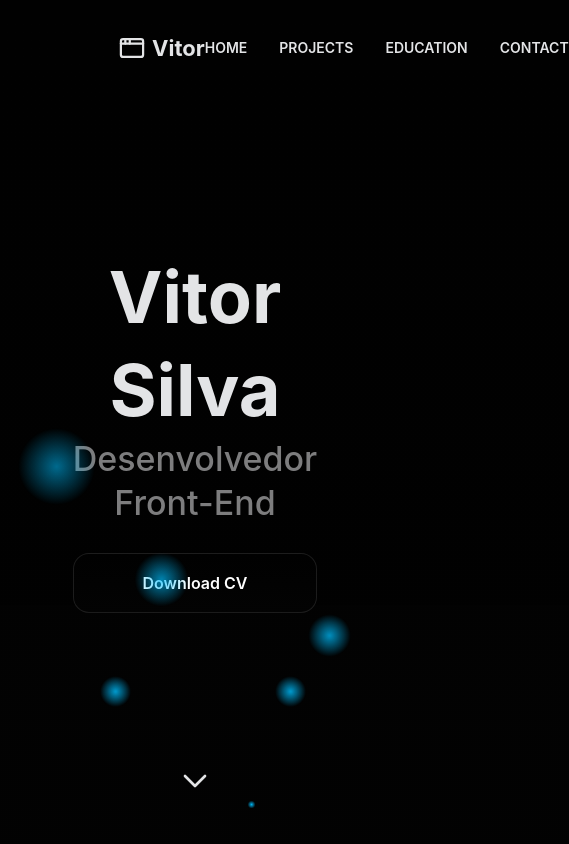
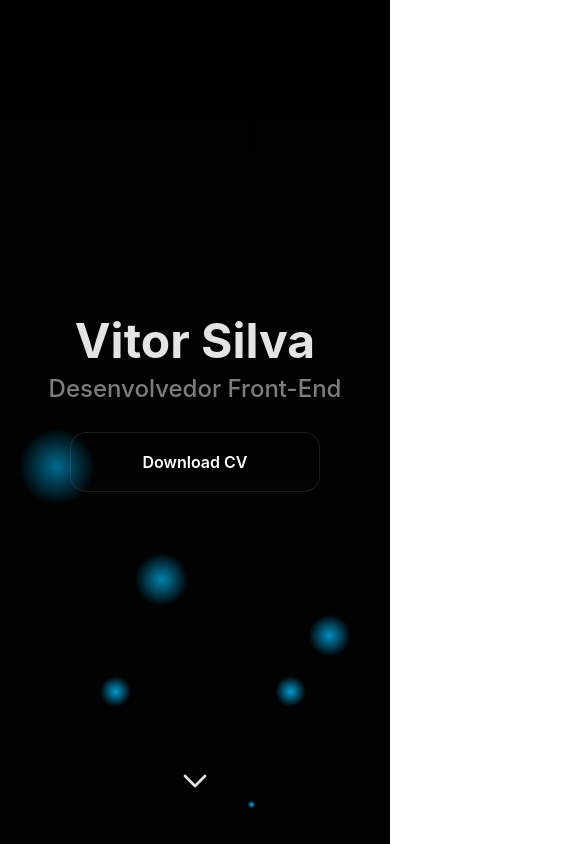
Before and after one commit to VitorProgram/my-portfolio, a Next.js app: page / in a window 390 px wide. Shown: the top 844 px of the page, 569 px wide, since content can reach past the window. Built offline with nearby package versions, Linux system fonts and the light colour scheme.

Commit message:
feat: adding website core responsiveness and fixed header with blur effect

```diff
--- a/src/app/page.tsx
+++ b/src/app/page.tsx
@@ -7,7 +7,7 @@ import EducationDetails from "@/components/EducationDetails";
 
 const App = () => {
   return (
-    <Box pr={112} pl={112}>
+    <Box pr={32} pl={32}>
       <Home />
       <Technologies />
       <Projects />
--- a/src/components/Home/components/Header.tsx
+++ b/src/components/Home/components/Header.tsx
@@ -17,11 +17,21 @@ const Header = () => {
     <motion.header
       initial={{ scale: 0, opacity: 0 }}
       whileInView={{ scale: 1, opacity: 1 }}
-      transition={{ duration: 1.2, delay: 0.4 }}
+      transition={{ duration: 1, delay: 0.4 }}
       viewport={{ once: true }}
-      style={{ width: "100%" }}
+      style={{
+        position: "fixed",
+        top: 0,
+        left: 0,
+        width: "100%",
+        padding: "10px 32px",
+        boxShadow: "0px 4px 10px rgba(0, 0, 0, 0.1)",
+        zIndex: 2000,
+        backdropFilter: "blur(10px)", // Efeito de blur no fundo
+        WebkitBackdropFilter: "blur(10px)", // Suporte para Safari
+      }}
     >
-      <Flex h={96} w="100%" justify="space-between" align="center">
+      <Flex h={50} w="100%" justify="space-between" align="center">
         <Link href="/" style={{ textDecoration: "none" }}>
           <Flex align="center">
             <Image w={40} src="/logo.svg" />
--- a/src/components/Home/index.tsx
+++ b/src/components/Home/index.tsx
@@ -5,23 +5,35 @@ import theme from "@/theme";
 import "./animation.css";
 import DownloadCVButton from "./components/DownloadCVButton";
 import { motion } from "motion/react";
+import { useMediaQuery } from "@mantine/hooks";
 
 const Home = () => {
+  const isMobile = useMediaQuery("(max-width: 600px)");
+
   return (
-    <Stack h="100vh" align="center" justify="space-between" pb={42}>
-      <Header />
+    <Stack id="home" h="100vh" align="center" justify="center">
+      {!isMobile && <Header />}
 
-      <Stack align="center" gap={8}>
+      <Stack mb={42} align="center" gap={8}>
         <motion.div
           initial={{ opacity: 0, y: -60 }} // Começa invisível e um pouco acima
           animate={{ y: 0 }}
           whileInView={{ opacity: 1 }}
           transition={{ duration: 1, delay: 0.5 }}
         >
-          <Title size="72px" ta="center" c={theme.neutralOne}>
+          <Title
+            size={!isMobile ? "72px" : "48px"}
+            ta="center"
+            c={theme.neutralOne}
+          >
             Vitor Silva
           </Title>
-          <Title ta="center" fw={500} c={theme.neutralTwo}>
+          <Title
+            size={!isMobile ? "32px" : "24px"}
+            ta="center"
+            fw={500}
+            c={theme.neutralTwo}
+          >
             Desenvolvedor Front-End
           </Title>
         </motion.div>
@@ -38,6 +50,7 @@ const Home = () => {
           transition: { duration: 0.4, delay: 0 },
         }}
         whileTap={{ scale: 1 }}
+        style={{ position: "absolute", bottom: "42px" }}
       >
         <ActionIcon variant="transparent">
           <Image src="/chevron-down.svg" w={40} />
--- a/src/components/InviteEmail/index.tsx
+++ b/src/components/InviteEmail/index.tsx
@@ -9,7 +9,7 @@ import {
   Text,
   Title,
 } from "@mantine/core";
-import { useHover } from "@mantine/hooks";
+import { useHover, useMediaQuery } from "@mantine/hooks";
 import { motion } from "motion/react";
 import { useState } from "react";
 import { FaCheck, FaGithub, FaLinkedin } from "react-icons/fa";
@@ -17,6 +17,8 @@ import { IoMdCopy } from "react-icons/io";
 
 const InviteEmail = () => {
   const { hovered, ref } = useHover();
+  const isMobile = useMediaQuery("(max-width: 600px)");
+
   const [copied, setCopied] = useState<boolean>(false);
 
   const email = "joaovitornascimentoif@gmail.com";
@@ -45,7 +47,13 @@ const InviteEmail = () => {
             transition={{ duration: 1.5, delay: 0.5 }}
             viewport={{ amount: 1 }}
           >
-            <Title fw={600} c={theme.white} size="58px" maw={800} ta="center">
+            <Title
+              fw={600}
+              c={theme.white}
+              size={!isMobile ? "58px" : "38px"}
+              maw={800}
+              ta="center"
+            >
               Qual vai ser meu próximo projeto?
             </Title>
           </motion.div>
@@ -58,7 +66,7 @@ const InviteEmail = () => {
           >
             <Text
               c={theme.neutralTwo}
-              size="28px"
+              size={!isMobile ? "32px" : "24px"}
               fw={500}
               ta="center"
               style={{
@@ -116,12 +124,21 @@ const InviteEmail = () => {
           width: "100%",
         }}
       >
-        <Flex justify="space-between">
-          <Text c={theme.neutralOne} size="20px">
+        <Flex
+          w="100%"
+          justify={!isMobile ? "space-between" : "center"}
+          direction={!isMobile ? "row" : "column"}
+          gap={16}
+        >
+          <Text
+            c={theme.neutralOne}
+            size="20px"
+            ta={!isMobile ? "start" : "center"}
+          >
             © 2025 Vitor Silva. Todos os Direitos Reservados.
           </Text>
 
-          <Flex gap={32}>
+          <Flex gap={32} justify="center">
             <ActionIcon
               variant="transparent"
               size={30}
```
